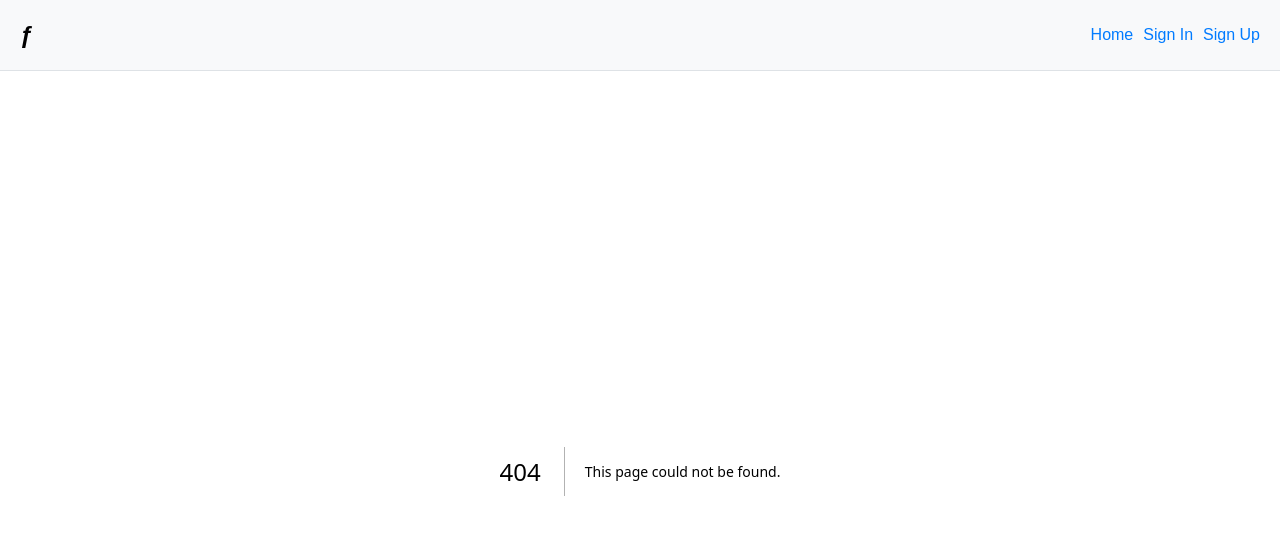
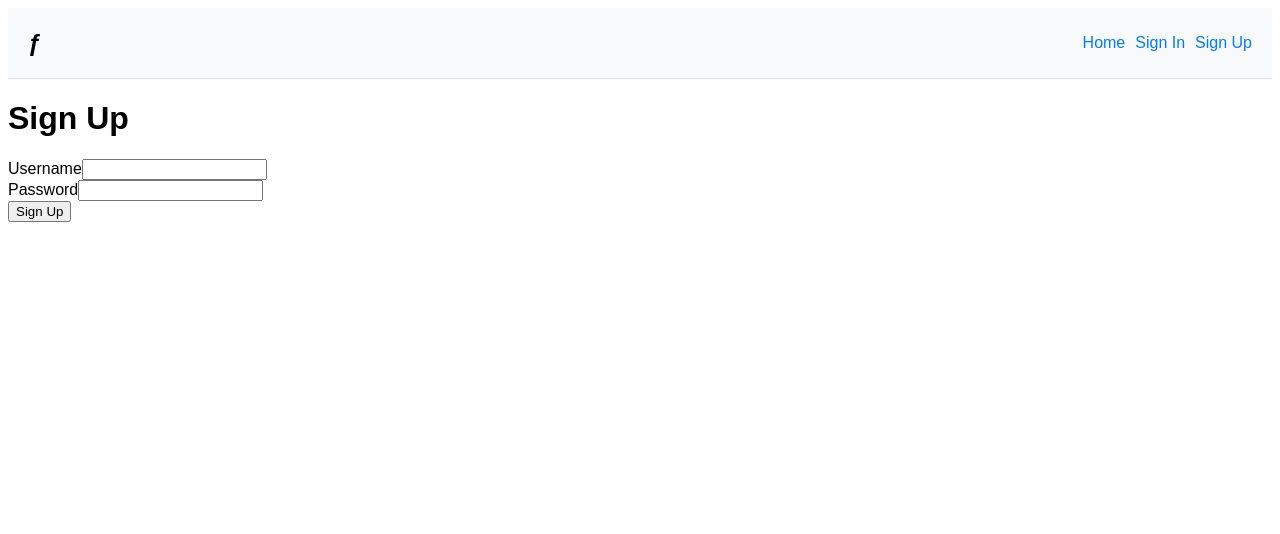
Before and after one commit to wosm-pemp-bict-thaw/dashboard, a Next.js app: page /signup in a window 1280 px wide. Before the commit this address had no page. Shown: the top 534 px of the page. Built offline with nearby package versions, Linux system fonts and the light colour scheme.

Commit message:
feed and signup pages

```diff
--- a/src/app/page.tsx
+++ b/src/app/page.tsx
@@ -1,6 +1,8 @@
 'use client';
 
 import Home from './home';
+import Feed from './feed/page';
+
 
 const Page = () => {
     return (
--- /dev/null
+++ b/src/app/signup/page.tsx
@@ -0,0 +1,57 @@
+'use client';
+
+import { useForm } from 'react-hook-form';
+import { yupResolver } from '@hookform/resolvers/yup';
+import * as yup from 'yup';
+import { useRouter } from 'next/navigation';
+
+const schema = yup.object().shape({
+    username: yup.string().matches(/^[a-zA-Z0-9_]+$/, 'Username must be alphanumeric with underscores only').required(),
+    password: yup.string().test('is-valid', 'Invalid password', value => {
+        if (!value) return false;
+        for (let i = 0; i < value.length; i++) {
+            if (i > 1 && (value[i] === value[i - 1] || value[i] === value[i - 2])) {
+                return false;
+            }
+            if (value.split(value[i]).length > 3) {
+                return false;
+            }
+        }
+        return true;
+    }).required()
+});
+
+const SignUp = () => {
+    const { register, handleSubmit, formState: { errors } } = useForm({
+        resolver: yupResolver(schema)
+    });
+    const router = useRouter();
+
+    const onSubmit = (data) => {
+        const users = JSON.parse(localStorage.getItem('users') || '[]');
+        users.push(data);
+        localStorage.setItem('users', JSON.stringify(users));
+        router.push('/signin');
+    };
+
+    return (
+        <div>
+            <h1>Sign Up</h1>
+            <form onSubmit={handleSubmit(onSubmit)}>
+                <div>
+                    <label>Username</label>
+                    <input {...register('username')} />
+                    {errors.username && <p>{errors.username.message}</p>}
+                </div>
+                <div>
+                    <label>Password</label>
+                    <input type="password" {...register('password')} />
+                    {errors.password && <p>{errors.password.message}</p>}
+                </div>
+                <button type="submit">Sign Up</button>
+            </form>
+        </div>
+    );
+};
+
+export default SignUp;
```
Also changed, not shown: src/app/feed/page.tsx (added, +55 -0 lines).
